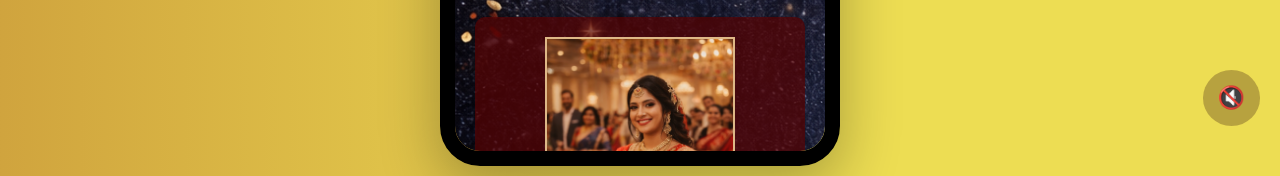
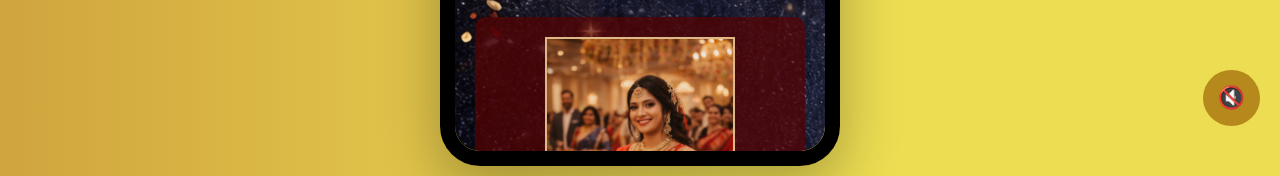
Before and after one commit to vinodvinnueswar/Rajat_Neha, a React (Vite) app: page / in a window 1280 px wide. Both pictures are taken after a click on the button "Open Invitation". Shown: the part 654-830 px from the top of the page. Built offline with nearby package versions, Linux system fonts and the light colour scheme; a web font is replaced by a local one.

Commit message:
Changes in css

```diff
--- a/src/App.css
+++ b/src/App.css
@@ -229,7 +229,7 @@ body{
 }
 
 .music-container button {
-  background: #866a2e84;
+  background: #ac7c13db;
   border: none;
   border-radius: 50%;
   padding: 15px;
@@ -273,7 +273,7 @@ body{
 }
 
 .invitation-card {
-  background: #11012c;
+ background: #11012c;
   padding: 50px 40px;
   border-radius: 25px;
   text-align: center;
```
